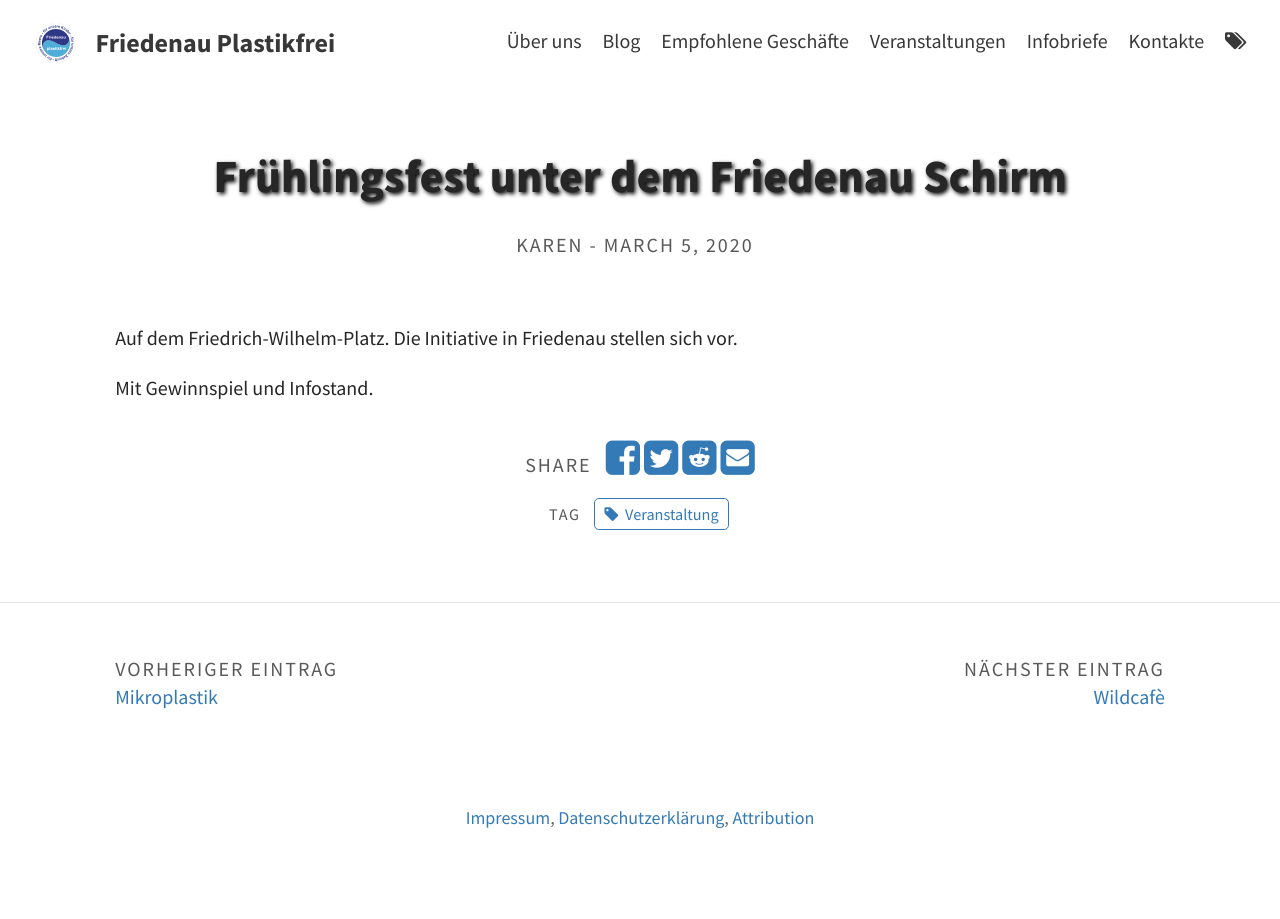
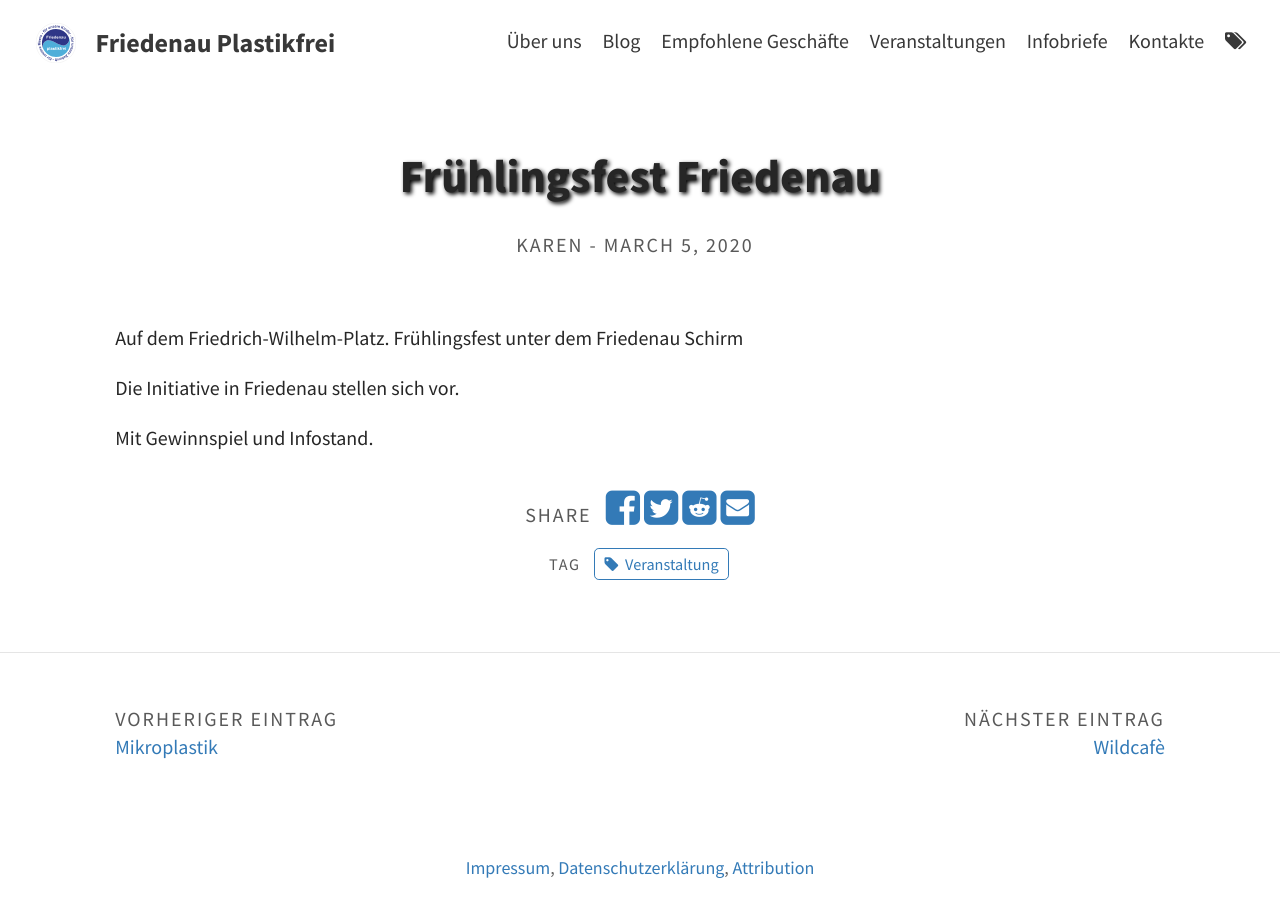
Before and after one commit to plastikwendefriedenau/website, a Jekyll site: the page built from _posts/2020-03-05-frühlingsfest.md, in a window 1280 px wide. Built offline with Jekyll 4.4.1, drawn with Linux system fonts in a browser that asks for light colours.

Commit message:
small changes

```diff
--- a/_posts/2020-03-05-frühlingsfest.md
+++ b/_posts/2020-03-05-frühlingsfest.md
@@ -10,6 +10,8 @@ excerpt_separator: <!--mehr-->
 
 Auf dem Friedrich-Wilhelm-Platz.
 <!--mehr-->
+Frühlingsfest unter dem Friedenau Schirm
+
 Die Initiative in Friedenau stellen sich vor.
 
 Mit Gewinnspiel und Infostand.
```
Also changed, not shown: other parts of _posts/2020-03-05-frühlingsfest.md (+1 -1 lines), _posts/2020-03-03-clean-up.md (+2 -2 lines), _posts/2020-03-03-herbstfest.md (+1 -1 lines).
